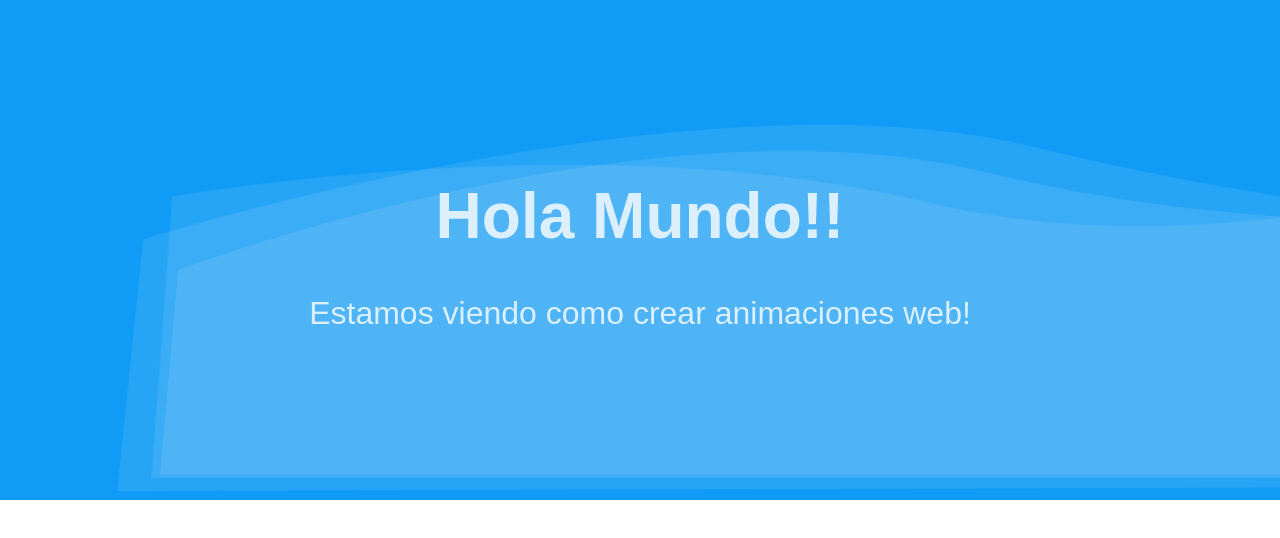
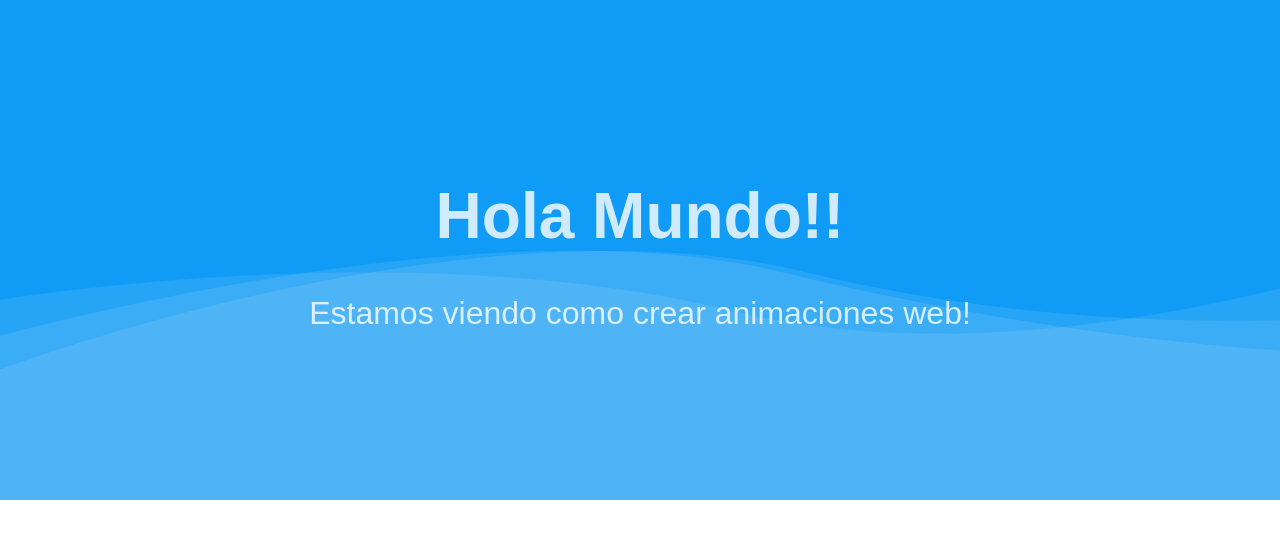
Before and after one commit to yomar-dev/olas-animadas, a plain HTML site: page index.html in a window 1280 px wide. Drawn offline with Linux system fonts and the light colour scheme.

Commit message:
Hemos tenido que mover la Ola hacia la izquierda para evitar que muestre cortada al momento de moverse hacia arriba y hacia la derecha, también hemos quitado la clase 'circulo' a nuestros elementos porque ya no las necesitamos

```diff
--- a/css/style.css
+++ b/css/style.css
@@ -31,7 +31,9 @@ body{
 	height: 427px;
 	background: url('../images/waves.png') center bottom no-repeat;
 	position: absolute;
-	animation: 5s wave infinite alternate;
+	left: -180px;
+	bottom: 0;
+	animation: 5s wave ease-in-out infinite alternate;
 }
 
 .wave.a{
--- a/index.html
+++ b/index.html
@@ -13,9 +13,9 @@
 			<p>Estamos viendo como crear animaciones web!</p>
 		</div>
 		<div class="waves">
-			<div class="wave circulo a"></div>
-			<div class="wave circulo b"></div>
-			<div class="wave circulo c"></div>
+			<div class="wave a"></div>
+			<div class="wave b"></div>
+			<div class="wave c"></div>
 		</div>
 	</div>
 </body>
```
